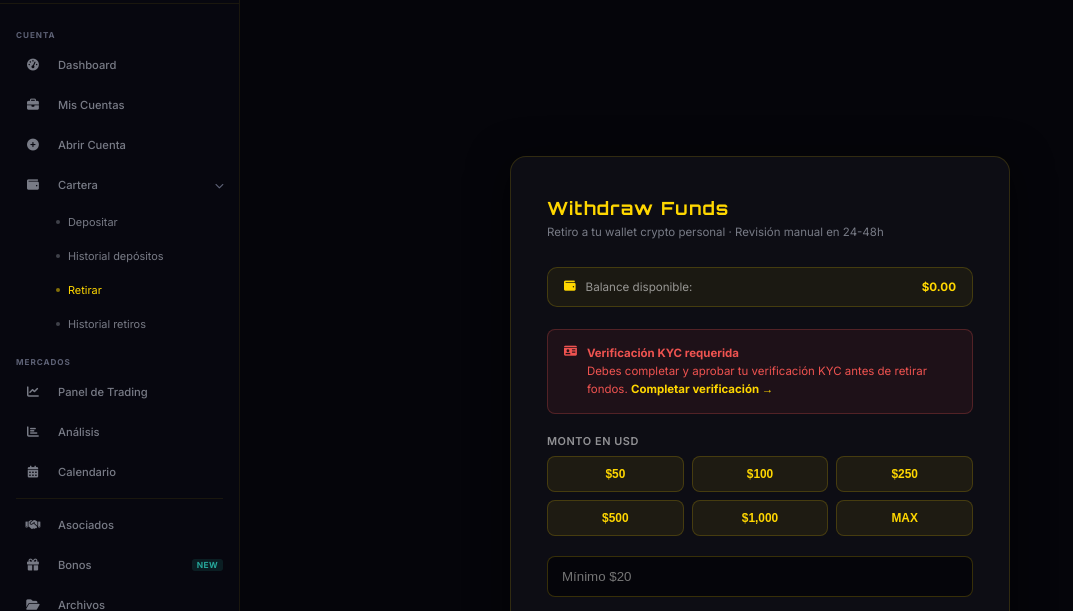
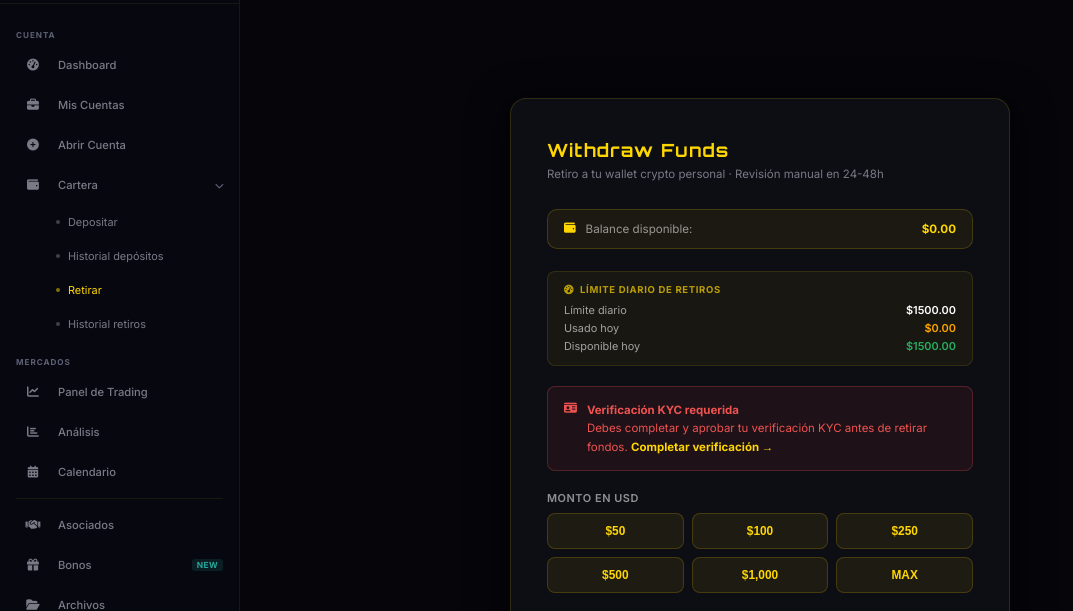
Before and after one commit to Naffer27/trx_simulator, a Django app: page /withdraw/ in a window 1280 px wide. Shown: the part 60-671 px from the top of the page, without its empty margins (0-1073 px from the left). Run offline with Django 5.2, Linux system fonts and the light colour scheme; the visitor is signed in with stand-in values (Sample User, id 1); data comes from the database, SQL or seed files in the repository; data that the repository does not hold is empty; parts of the project's set-up code (start-up, migrations or seed data) failed here and were passed over.

Commit message:
fix: add daily withdrawal limits

```diff
--- a/simulator/templates/simulator/withdraw.html
+++ b/simulator/templates/simulator/withdraw.html
@@ -170,6 +170,29 @@
   }
   .kyc-banner a { color: #FFD700; font-weight: 700; text-decoration: none; }
   .kyc-banner a:hover { text-decoration: underline; }
+  .daily-limit-box {
+    background: rgba(255,215,0,.05);
+    border: 1px solid rgba(255,215,0,.12);
+    border-radius: 8px;
+    padding: 12px 16px;
+    margin-bottom: 20px;
+    font-size: .78rem;
+    color: rgba(255,255,255,.6);
+    display: flex;
+    flex-direction: column;
+    gap: 4px;
+  }
+  .daily-limit-box .dl-title {
+    font-size: .68rem; font-weight: 700;
+    letter-spacing: .07em; text-transform: uppercase;
+    color: rgba(255,215,0,.7); margin-bottom: 4px;
+  }
+  .daily-limit-row {
+    display: flex; justify-content: space-between; align-items: center;
+  }
+  .daily-limit-row .dl-val { color: #fff; font-weight: 600; }
+  .daily-limit-row .dl-val.avail { color: #27ae60; }
+  .daily-limit-row .dl-val.used { color: #FFA500; }
 </style>
 {% endblock %}
 
@@ -184,6 +207,23 @@
       <i class="fa-solid fa-wallet" style="color:var(--gold)"></i>
       <span style="color:rgba(255,255,255,.55);">Balance disponible:</span>
       <strong style="color:var(--gold);margin-left:auto;">${{ wallet.available_balance|floatformat:2 }}</strong>
+    </div>
+
+    <!-- Daily withdrawal limit -->
+    <div class="daily-limit-box">
+      <div class="dl-title"><i class="fa-solid fa-gauge-high"></i>&nbsp; Límite diario de retiros</div>
+      <div class="daily-limit-row">
+        <span>Límite diario</span>
+        <span class="dl-val">${{ daily_limit|floatformat:2 }}</span>
+      </div>
+      <div class="daily-limit-row">
+        <span>Usado hoy</span>
+        <span class="dl-val used">${{ daily_used|floatformat:2 }}</span>
+      </div>
+      <div class="daily-limit-row">
+        <span>Disponible hoy</span>
+        <span class="dl-val avail">${{ daily_avail|floatformat:2 }}</span>
+      </div>
     </div>
 
     {% if not kyc_approved %}
--- a/simulator/views.py
+++ b/simulator/views.py
@@ -87,6 +87,25 @@ _TERMS_GATE_MSG = (
 _KYC_GATE_MSG = (
     "Debes completar y aprobar tu verificación KYC antes de retirar fondos."
 )
+
+_DAILY_LIMIT_STATUSES = (
+    WithdrawalRequest.STATUS_PENDING,
+    WithdrawalRequest.STATUS_PROCESSING,
+    WithdrawalRequest.STATUS_APPROVED,
+    WithdrawalRequest.STATUS_COMPLETED,
+)
+
+
+def _get_daily_withdrawal_used(user):
+    """Return total USD used toward the daily limit (UTC day) for this user."""
+    today = timezone.now().date()
+    agg = WithdrawalRequest.objects.filter(
+        user=user,
+        created_at__date=today,
+        status__in=_DAILY_LIMIT_STATUSES,
+    ).aggregate(total=Sum("amount_usd"))
+    return agg["total"] or Decimal("0")
+
 
 from market_data.symbol_specs import get_spec as _get_sym_spec, allowed_symbols as _allowed_symbols
 
@@ -1936,6 +1955,11 @@ def withdraw_view(request):
     except KYCProfile.DoesNotExist:
         kyc_approved = False
 
+    from django.conf import settings as _settings
+    daily_limit = Decimal(str(_settings.MAX_WITHDRAWAL_DAILY_USD))
+    daily_used  = _get_daily_withdrawal_used(request.user)
+    daily_avail = max(daily_limit - daily_used, Decimal("0"))
+
     if request.method == "POST":
         form = WithdrawForm(request.POST)
         if form.is_valid():
@@ -1969,6 +1993,20 @@ def withdraw_view(request):
                 amount_usd      = form.cleaned_data["amount_usd"]
                 crypto_currency = form.cleaned_data["crypto_currency"]
                 wallet_address  = form.cleaned_data["wallet_address"]
+
+            # ── Daily withdrawal cap ───────────────────────────────────────────
+            if not error:
+                from django.conf import settings as _settings
+                _daily_limit = Decimal(str(_settings.MAX_WITHDRAWAL_DAILY_USD))
+                _daily_used  = _get_daily_withdrawal_used(request.user)
+                _daily_avail = _daily_limit - _daily_used
+                if _daily_avail < amount_usd:
+                    error = (
+                        f"Límite diario de retiros alcanzado. "
+                        f"Límite: ${_daily_limit:,.2f} · "
+                        f"Usado hoy: ${_daily_used:,.2f} · "
+                        f"Disponible: ${max(_daily_avail, Decimal('0')):,.2f}"
+                    )
 
             # ── Original financial flow — only reached when 2FA passed ─────────
             if not error and wallet.available_balance < amount_usd:
@@ -2074,11 +2112,16 @@ def withdraw_view(request):
         form = WithdrawForm()
 
     wallet.refresh_from_db()
+    daily_used  = _get_daily_withdrawal_used(request.user)
+    daily_avail = max(daily_limit - daily_used, Decimal("0"))
     return render(request, "simulator/withdraw.html", {
         "form":           form,
         "wallet":         wallet,
         "error":          error,
         "kyc_approved":   kyc_approved,
+        "daily_limit":    daily_limit,
+        "daily_used":     daily_used,
+        "daily_avail":    daily_avail,
         "active_section": "withdraw",
     })
 
--- a/trx_simulator/settings.py
+++ b/trx_simulator/settings.py
@@ -473,6 +473,9 @@ NOWPAYMENTS_WEBHOOK_URL   = os.getenv("NOWPAYMENTS_WEBHOOK_URL", "")
 NOWPAYMENTS_EMAIL         = os.getenv("NOWPAYMENTS_EMAIL", "")
 NOWPAYMENTS_PASSWORD      = os.getenv("NOWPAYMENTS_PASSWORD", "")
 
+# Daily withdrawal cap — sum of pending/processing/approved/completed withdrawals
+MAX_WITHDRAWAL_DAILY_USD = int(os.getenv("MAX_WITHDRAWAL_DAILY_USD", "1500"))
+
 # Guard: NOWPAYMENTS_IPN_SECRET must be set in production so that deposit and
 # withdrawal callbacks cannot be spoofed. Skipped during `manage.py test`.
 if not DEBUG and not NOWPAYMENTS_IPN_SECRET:
```
Also changed, not shown: simulator/tests/test_withdrawal_daily_limit.py (added, +276 -0 lines).
